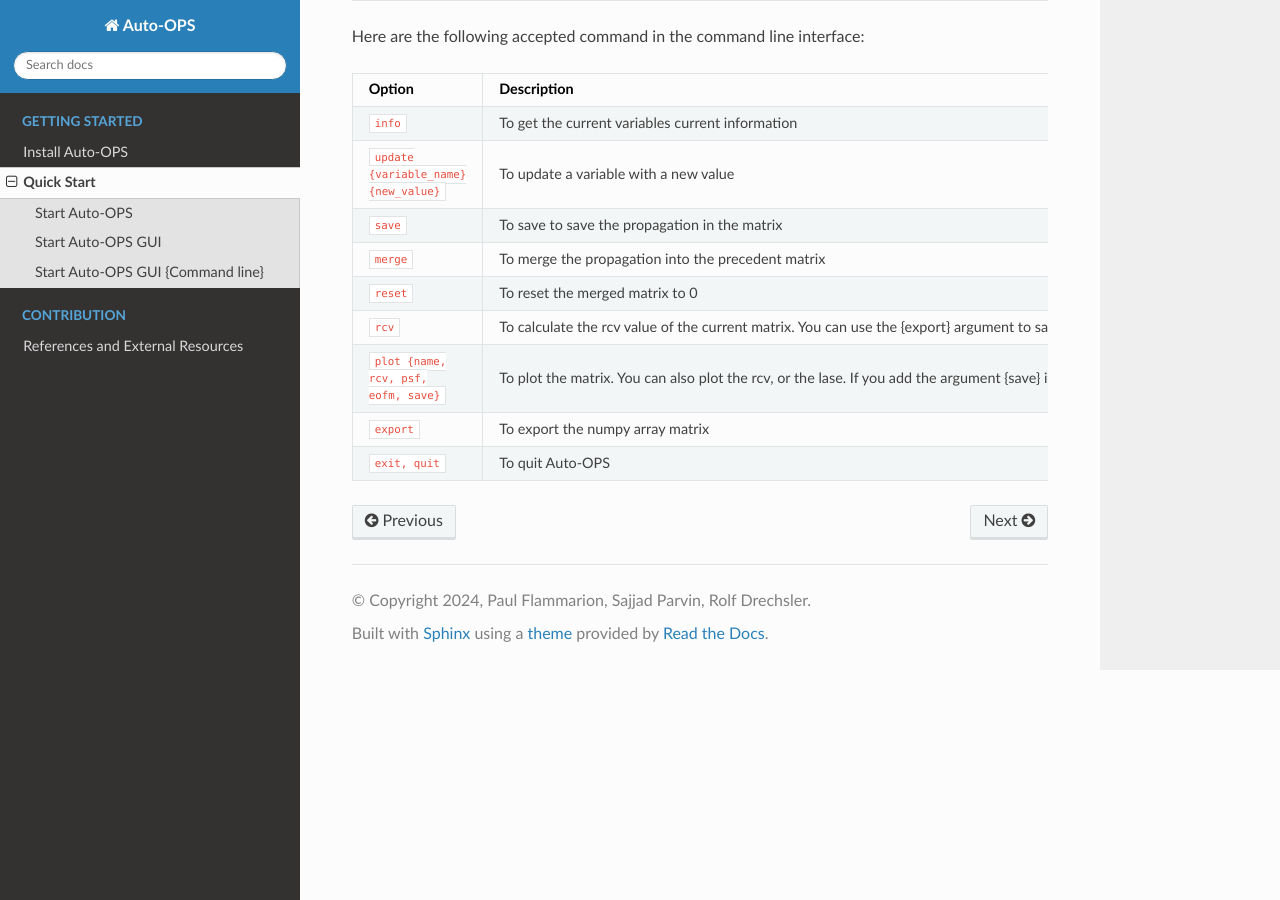
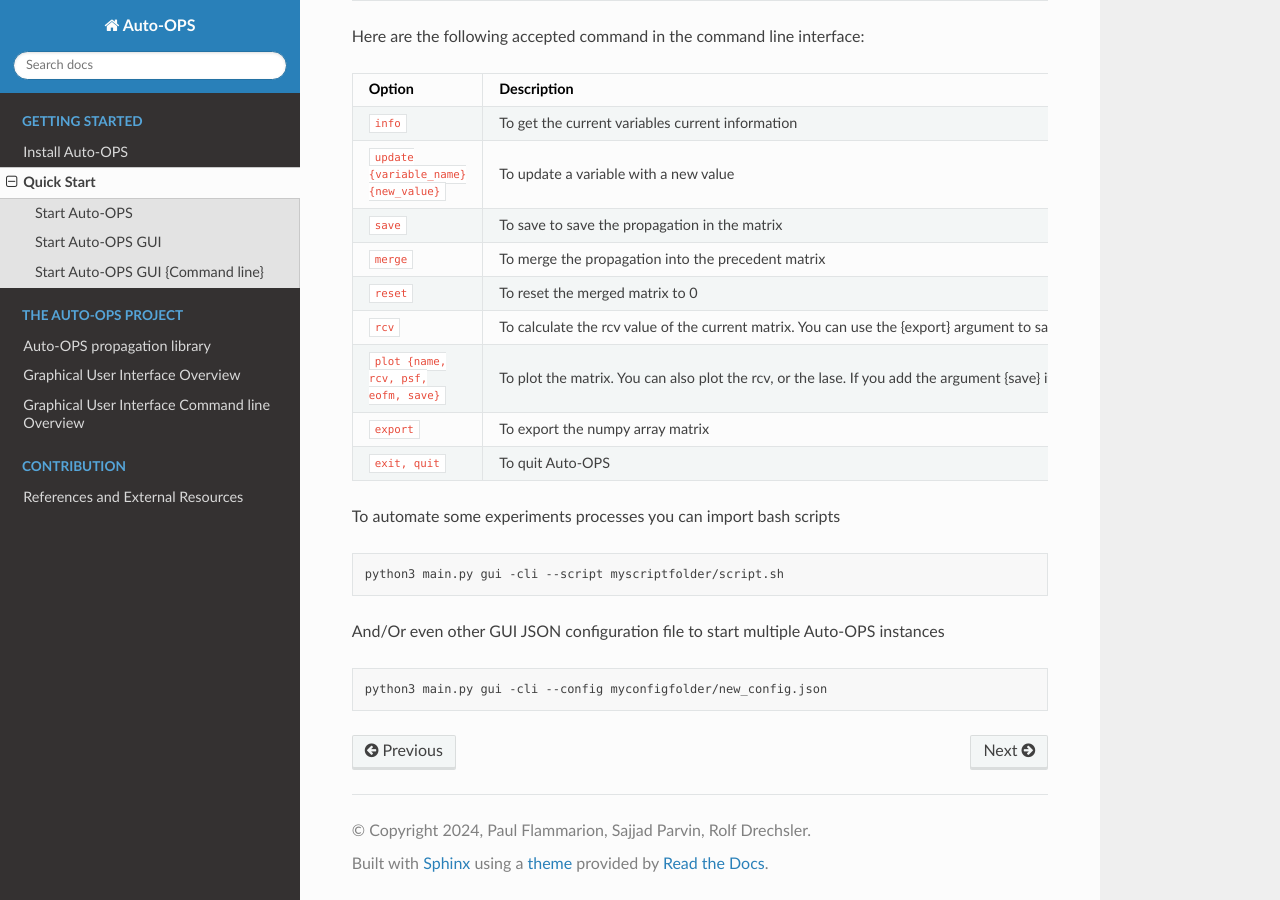
Before and after one commit to pflammarion/Auto-OPS, a Sphinx documentation site: the page built from documentation/getting_started/quick-start.rst, in a window 1280 px wide and 900 px high, scrolled down 3132 px. Built offline with Sphinx 7.4.7 and the Read the Docs theme 2.0.0, drawn with Linux system fonts in a browser that asks for light colours.

Commit message:
add the cli part

```diff
--- /dev/null
+++ b/documentation/auto-ops/gui-cli.rst
@@ -0,0 +1,29 @@
+===============================================
+Graphical User Interface Command line Overview
+===============================================
+
+.. contents::
+    :local:
+
+The Auto-OPS GUI embed a Command Line Interface to give the user the possibility to automate experiments.
+
+Not all the GUI features are implemented yet. Please refer to :ref:`Start Auto-OPS GUI CLI` section to see available command.
+
+Here is an example of bash script to save the RCV value of a laser position in a CSV file
+
+.. code-block:: bash
+
+   echo "update cell_name INV_X1"
+
+    for x in {0..1}; do
+      echo "update state_list $x"
+      for i in {0..30}; do
+        position_x=$((100*i))
+        echo "update x_position $position_x"
+        for j in {0..30}; do
+          position_y=$((100*j))
+          echo "update y_position $position_y"
+          echo "rcv save"
+        done
+      done
+    done
--- a/documentation/auto-ops/propagation.rst
+++ b/documentation/auto-ops/propagation.rst
@@ -1,6 +1,9 @@
 =============================
 Auto-OPS propagation library
 =============================
+
+.. contents::
+    :local:
 
 To build the Auto-OPS framework we started by the automation of the body voltage propagation over a cell and then compute a complete design from it.
 
--- a/documentation/getting_started/quick-start.rst
+++ b/documentation/getting_started/quick-start.rst
@@ -111,6 +111,7 @@
         }
     }
 
+.. _Start Auto-OPS GUI CLI:
 Start Auto-OPS GUI {Command line}
 =================================
 
@@ -145,3 +146,16 @@
 ``export``                                 To export the numpy array matrix
 ``exit, quit``                             To quit Auto-OPS
 ======================================== =========================================
+
+
+To automate some experiments processes you can import bash scripts
+
+.. code-block:: bash
+
+   python3 main.py gui -cli --script myscriptfolder/script.sh
+
+And/Or even other GUI JSON configuration file to start multiple Auto-OPS instances
+
+.. code-block:: bash
+
+   python3 main.py gui -cli --config myconfigfolder/new_config.json
--- a/documentation/index.rst
+++ b/documentation/index.rst
@@ -60,9 +60,10 @@
    :maxdepth: 2
    :hidden:
    :caption: THE Auto-OPS PROJECT
+
    auto-ops/propagation
    auto-ops/user-interface
-   auto-ops/advanced-features
+   auto-ops/gui-cli
 
 .. toctree::
    :maxdepth: 2
```
